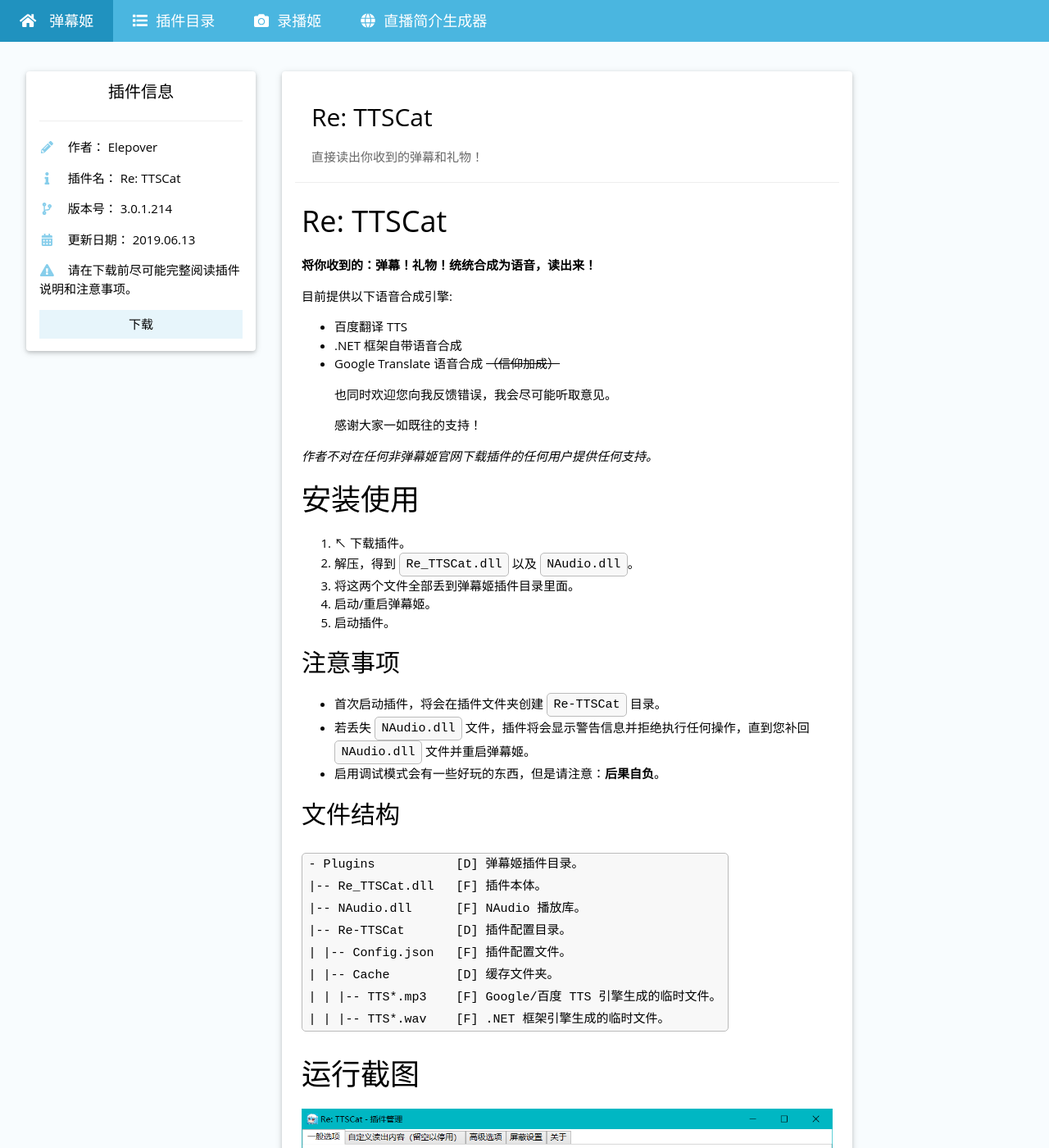
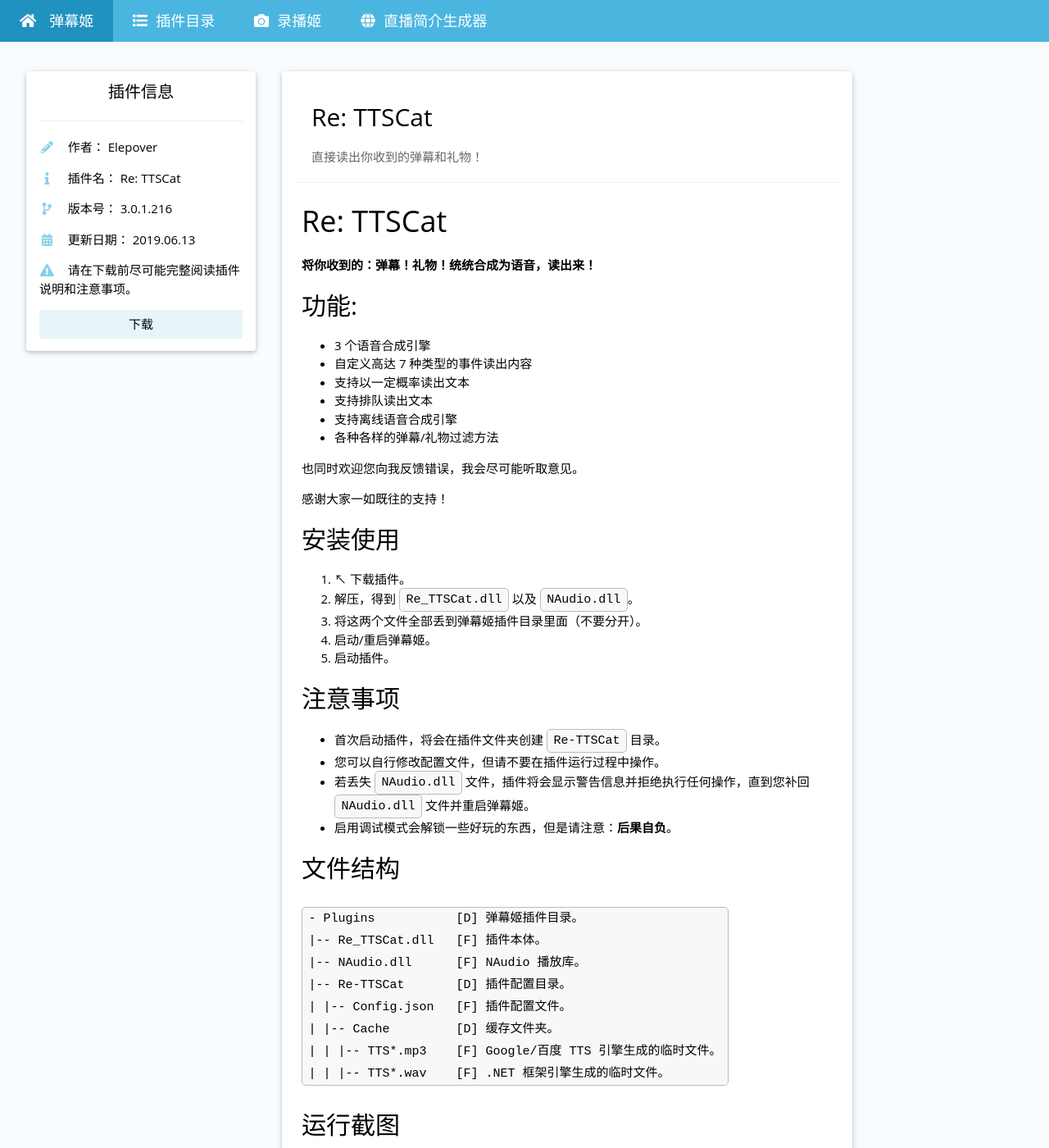
Before and after one commit to Bililive/www.danmuji.org, a Jekyll site: the page built from _plugin/Re-TTSCat.md, in a window 1280 px wide and 1400 px high. Shown: the whole window at 82% size. Built offline with Jekyll 4.4.1, drawn with Linux system fonts in a browser that asks for light colours.

Commit message:
fix v3 bug and update documentation

````diff
--- a/_plugin/Re-TTSCat.md
+++ b/_plugin/Re-TTSCat.md
@@ -5,7 +5,7 @@
 plugin_author: Elepover
 plugin_name: 'Re: TTSCat'
 plugin_desc: 直接读出你收到的弹幕和礼物！
-plugin_version: 3.0.1.214
+plugin_version: 3.0.1.216
 plugin_update_datetime: 2019-06-13 20:30:00 +0800
 plugin_update_desc: |-
   是 Re: TTSDanmaku v3!
@@ -21,7 +21,9 @@
   [+] 支持处理更多事件类型并自定义朗读内容。
   [/] 更新插件依赖。
   [/] 对话框不会再阻塞主线程了。
-#  当次更新介绍写这里，可选
+  [/] 修复了更新窗口的排版问题。
+  [/] 关于按钮指向的链接不再 404 了。
+  [/] 一点点 UI 修复。
 plugin_dllink: /resource/Re-TTSCat/Re-TTSCat.zip
 plugin_dlnote: 请在下载前尽可能完整阅读插件说明和注意事项。
 ---
@@ -30,31 +32,33 @@
 
 **将你收到的：弹幕！礼物！统统合成为语音，读出来！**
 
-目前提供以下语音合成引擎:
+## 功能:
 
-- 百度翻译 TTS
-- .NET 框架自带语音合成
-- Google Translate 语音合成 ~~（信仰加成）~~
+- 3 个语音合成引擎
+- 自定义高达 7 种类型的事件读出内容
+- 支持以一定概率读出文本
+- 支持排队读出文本
+- 支持离线语音合成引擎
+- 各种各样的弹幕/礼物过滤方法
 
-> 也同时欢迎您向我反馈错误，我会尽可能听取意见。
->
-> 感谢大家一如既往的支持！
+也同时欢迎您向我反馈错误，我会尽可能听取意见。
 
-*作者不对在任何非弹幕姬官网下载插件的任何用户提供任何支持。*
+感谢大家一如既往的支持！
 
-# 安装使用
+## 安装使用
 
 1. ↖ 下载插件。
 2. 解压，得到 `Re_TTSCat.dll` 以及 `NAudio.dll`。
-3. 将这两个文件全部丢到弹幕姬插件目录里面。
+3. 将这两个文件全部丢到弹幕姬插件目录里面（不要分开）。
 4. 启动/重启弹幕姬。
 5. 启动插件。
 
 ## 注意事项
 
 - 首次启动插件，将会在插件文件夹创建 `Re-TTSCat` 目录。
+- 您可以自行修改配置文件，但请不要在插件运行过程中操作。
 - 若丢失 `NAudio.dll` 文件，插件将会显示警告信息并拒绝执行任何操作，直到您补回 `NAudio.dll` 文件并重启弹幕姬。
-- 启用调试模式会有一些好玩的东西，但是请注意：**后果自负**。
+- 启用调试模式会解锁一些好玩的东西，但是请注意：**后果自负**。
 
 ## 文件结构
 
@@ -69,6 +73,10 @@
 | | |-- TTS*.wav    [F] .NET 框架引擎生成的临时文件。
 ```
 
-# 运行截图
+## 运行截图
 
 ![管理](/resource/Re-TTSCat/conf.png)
+
+![过滤设置](/resource/Re-TTSCat/blocking.png)
+
+![高级功能](/resource/Re-TTSCat/advanced-features.png)
````
Also changed, not shown: resource/Re-TTSCat/advanced-features.png (added), resource/Re-TTSCat/blocking.png (added), 1 other file.
